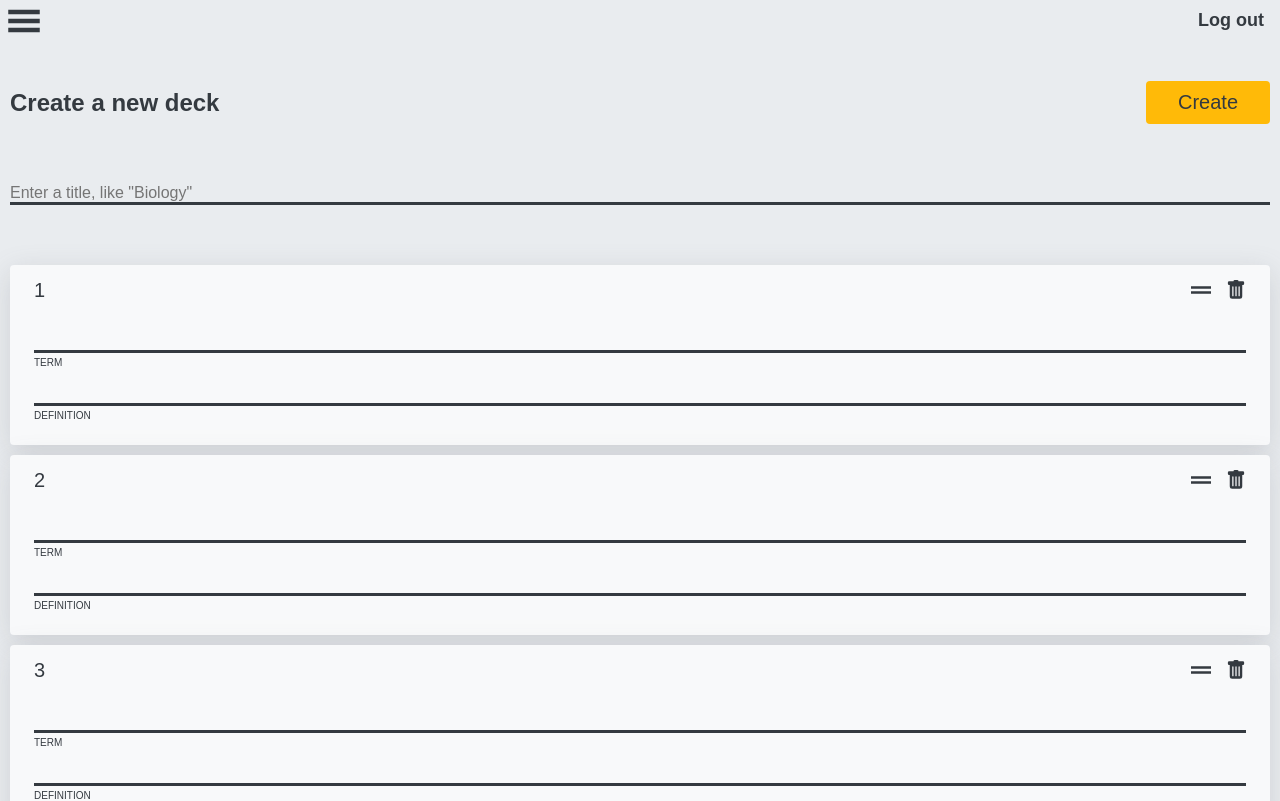
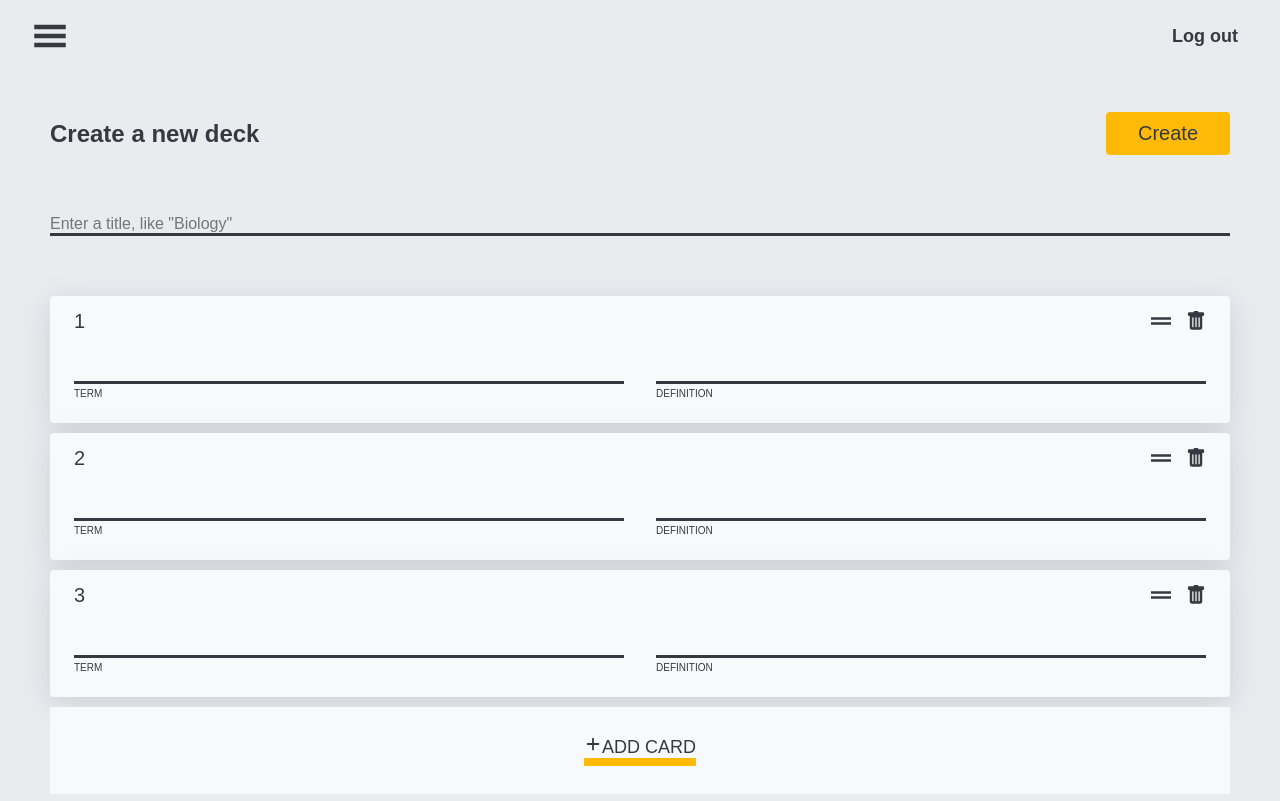
Before and after one commit to justin-cueva/MatchCards, a React (Create React App) app: page /auth in a window 1280 px wide. Shown: the top 801 px of the page. Built offline with nearby package versions, Linux system fonts and the light colour scheme.

Commit message:
made cards responsive

```diff
--- a/src/components/createPage/Create.tsx
+++ b/src/components/createPage/Create.tsx
@@ -8,10 +8,6 @@ import "../../styles/create.css";
 
 const Create = () => {
   const [newDeckState, dispatch] = useReducer(newDeckReducer, newDeckInitState);
-
-  useEffect(() => {
-    console.log(newDeckState);
-  }, [newDeckState]);
 
   const createHandler = (e: React.FormEvent<HTMLFormElement>) => {
     e.preventDefault();
@@ -50,13 +46,17 @@ const Create = () => {
                 </span>
               </div>
             </div>
+            <div className="fields">
               <div className="field">
                 {/* on change, change the state */}
                 <input
                   onChange={(e) =>
                     dispatch({
                       type: "CHANGE_TERM",
-                    payload: { term: e.target.value, cardNumber: card.number },
+                      payload: {
+                        term: e.target.value,
+                        cardNumber: card.number,
+                      },
                     })
                   }
                   value={card.term}
@@ -81,6 +81,7 @@ const Create = () => {
                 <label className="card__label">DEFINITION</label>
               </div>
             </div>
+          </div>
         );
       })}
 
--- a/src/styles/create.css
+++ b/src/styles/create.css
@@ -1,7 +1,10 @@
 .create-page {
-  margin: 4rem 1rem 1rem 1rem;
+  /* margin: 4rem 1rem 1rem 1rem; */
+  padding: 0 1rem;
   display: flex;
   flex-direction: column;
+  max-width: 120rem;
+  margin: 4rem auto 1rem auto;
 }
 
 .create__title {
@@ -90,6 +93,7 @@
 
 .card {
   display: flex;
+  /* height: 19.2rem; */
   flex-direction: column;
   gap: 2rem;
   padding: 1rem 2.4rem 2.4rem 2.4rem;
@@ -118,3 +122,14 @@
 .card .field input:focus.card__input {
   border-bottom: 3px solid #ffba08;
 }
+
+/* 928px */
+@media (min-width: 58em) {
+  .fields {
+    display: flex;
+    gap: 3.2rem;
+  }
+  .field {
+    width: 50%;
+  }
+}
--- a/src/styles/header.css
+++ b/src/styles/header.css
@@ -3,6 +3,8 @@
   display: flex;
   align-items: center;
   justify-content: space-between;
+  max-width: 180rem;
+  margin: 0 auto;
 }
 
 .icon--burger {
@@ -20,3 +22,10 @@
   font-size: 1.8rem;
   font-weight: 600;
 }
+
+@media (min-width: 80em) {
+  .header {
+    height: 7.2rem;
+    padding: 0 3.2rem;
+  }
+}
```
Lines whose indentation alone changed are shown as unchanged.
